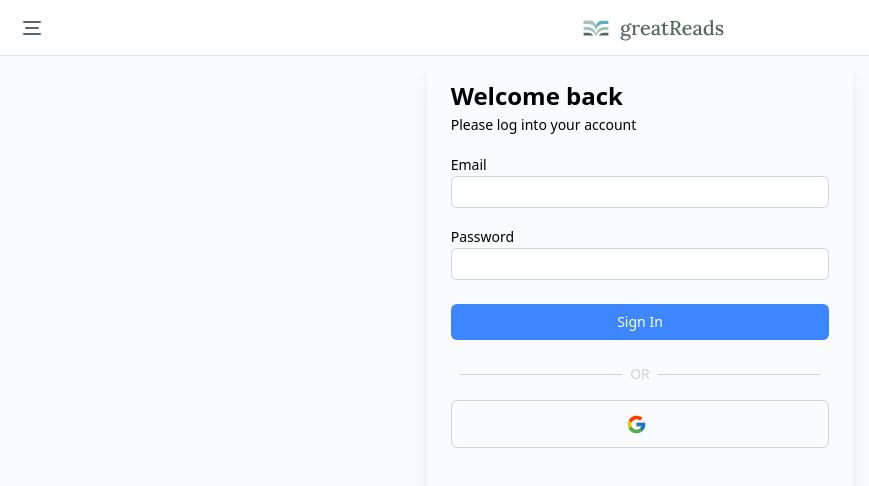
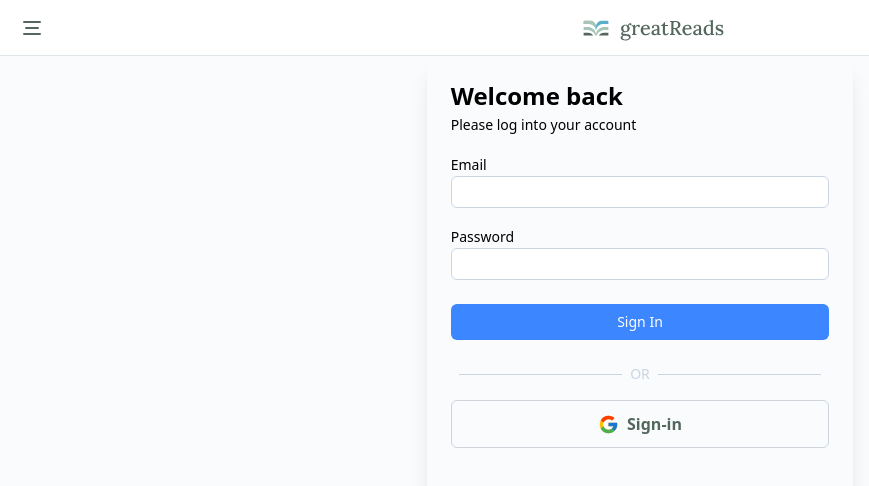
Before and after one commit to v-sudo29/great-reads, a Next.js app: page /sign-in in a window 1280 px wide. Shown: the top 486 px of the page, without its empty margins (0-869 px from the left). Built offline with nearby package versions, Linux system fonts and the light colour scheme; no server answers.

Commit message:
Update sign-in button to a wrapper with children

```diff
--- a/app/sign-in/page.tsx
+++ b/app/sign-in/page.tsx
@@ -25,7 +25,9 @@ const SignIn = () => {
       <SignInForm/>
       <Separator/>
       <div>
-        <GoogleButton text={'Sign in with Google'}/>
+        <GoogleButton>
+          Sign-in
+        </GoogleButton>
       </div>
     </div>
   )
```
